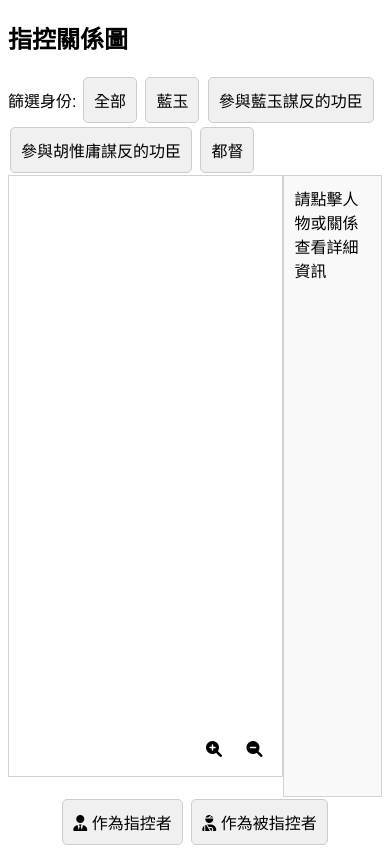
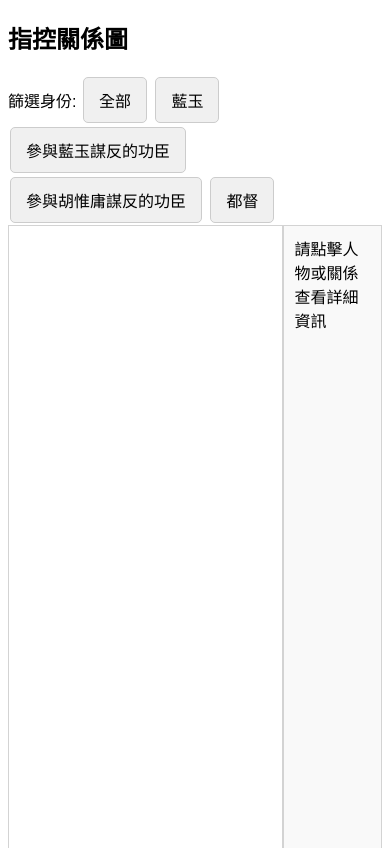
Before and after one commit to CBananaC/dual-graph-api, a plain HTML site: page public/index.html in a window 390 px wide. Shown: the top 848 px of the page. Drawn offline with nearby package versions, Linux system fonts and the light colour scheme; no server answers.

Commit message:
Update styles.css

```diff
--- a/public/styles.css
+++ b/public/styles.css
@@ -11,7 +11,7 @@ body {
   /* 圖表容器 */
   .graph {
     width: 100%;
-    height: 1000px;
+    height: 800px;
     border: 1px solid lightgray;
     position: relative;
   }
@@ -19,7 +19,7 @@ body {
   /* 右側資訊面板 */
   .info-panel {
     width: 28%;
-    height: 1000px;
+    height: 800px;
     padding: 10px;
     border: 1px solid lightgray;
     background-color: #f9f9f9;
@@ -28,7 +28,7 @@ body {
 
   /* 按鈕的基本樣式，適用於身份篩選、中間按鈕、證供篩選等 */
   .filter-button {
-    padding: 10px 10px;
+    padding: 10px 15px;
     margin: 2px;
     font-size: 16px;
     cursor: pointer;
@@ -38,7 +38,7 @@ body {
     transition: background-color 0.3s ease;
   }
 
-  /* 當按鈕被選中時 */
+  /* 當按鈕被選中時，背景變紅 */
   .filter-button.active {
     background-color: red;
     color: white;
@@ -61,11 +61,22 @@ body {
   }
 
   /* Media Query：針對 iPad 或螢幕寬度在 1024px 以下時 */
-  @media (max-width: 1024px) {
+  @media (max-width: 1180px) {
     .graph {
-      height: 600px;
+      height: 680px;
     }
     .info-panel {
-        height: 600px;
-      }
+        height: 680px;
+    }
+
   }
+
+  /* Media Query：針對 iPad 橫向（landscape）模式時，將圖表高度設為 500px */
+  @media (orientation: landscape) and (max-width: 1024px) {
+    .graph {
+      height: 900px;
+    }
+    .info-panel {
+        height: 900px;
+    }
+  }
```
